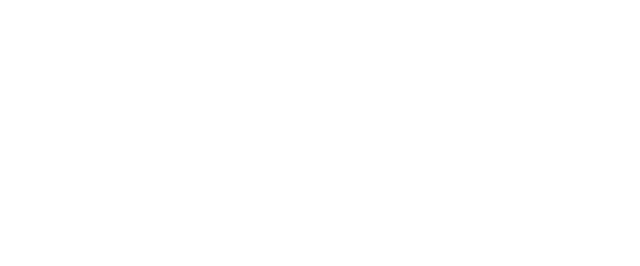
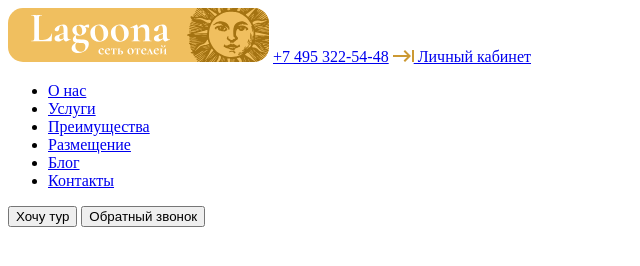
Before and after one commit to KonstantinSavchenko/weblayout, a plain HTML site: page 06_layout-html/index.html in a window 1280 px wide. Shown: the whole page, without its empty margins (0-640 px from the left). Drawn offline with Linux system fonts and the light colour scheme.

Commit message:
header added

```diff
--- a/06_layout-html/index.html
+++ b/06_layout-html/index.html
@@ -1,12 +1,67 @@
 <!DOCTYPE html>
 <html lang="ru">
+
 <head>
   <meta charset="UTF-8">
   <meta http-equiv="X-UA-Compatible" content="IE=edge">
   <meta name="viewport" content="width=device-width, initial-scale=1.0">
-  <title>Document</title>
+  <title>Сеть отелей Lagoona</title>
 </head>
+
 <body>
+  <div class="main-container">
+    <header class="header">
+      <div class="header-container">
+        <img class="header-logo" src="img/logo-lagoona.svg" alt="Логотип сети отелей Lagoona">
+        <a class="header-phone" href="tel:+74953225448">+7 495 322-54-48</a>
+        <a class="private-office" href="#">
+          <img class="private-office-arrow" src="img/arrow.svg" alt="Стрелка ссылки входа в личный кабинет">
+          Личный кабинет
+        </a>
+        <nav class="header-nav">
+          <ul class="header-nav-list">
+            <li class="header-nav-item">
+              <a href="#">
+                О&nbsp;нас
+              </a>
+            </li>
+            <li class="header-nav-item">
+              <a href="#">
+                Услуги
+              </a>
+            </li>
+            <li class="header-nav-item">
+              <a href="#">
+                Преимущества
+              </a>
+            </li>
+            <li class="header-nav-item">
+              <a href="#">
+                Размещение
+              </a>
+            </li>
+            <li class="header-nav-item">
+              <a href="#">
+                Блог
+              </a>
+            </li>
+            <li class="header-nav-item">
+              <a href="#">
+                Контакты
+              </a>
+            </li>
+          </ul>
+        </nav>
+        <button class="header-btn">
+          Хочу тур
+        </button>
+        <button class="header-btn">
+          Обратный звонок
+        </button>
+      </div>
+    </header>
+  </div>
 
 </body>
+
 </html>
```
Also changed, not shown: 06_layout-html/img/arrow.svg (added), 06_layout-html/img/logo-lagoona.svg (added).
